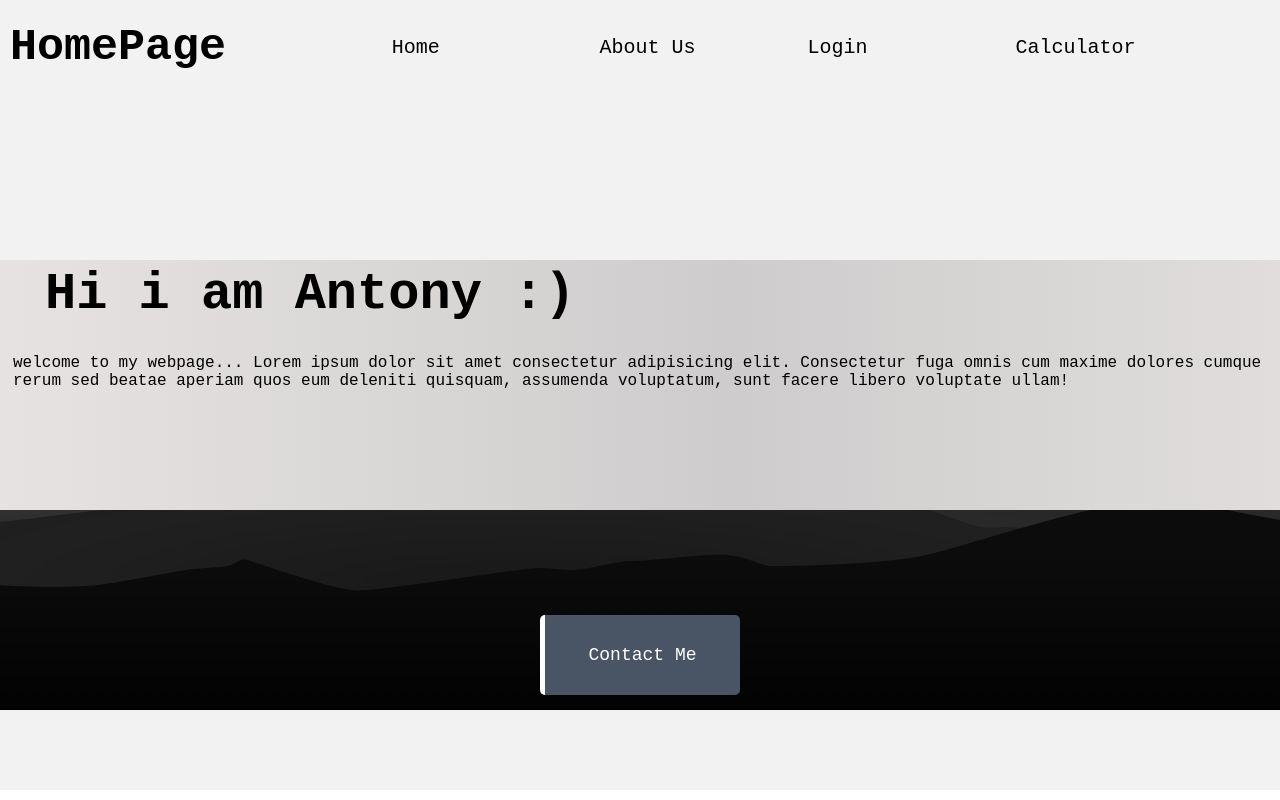
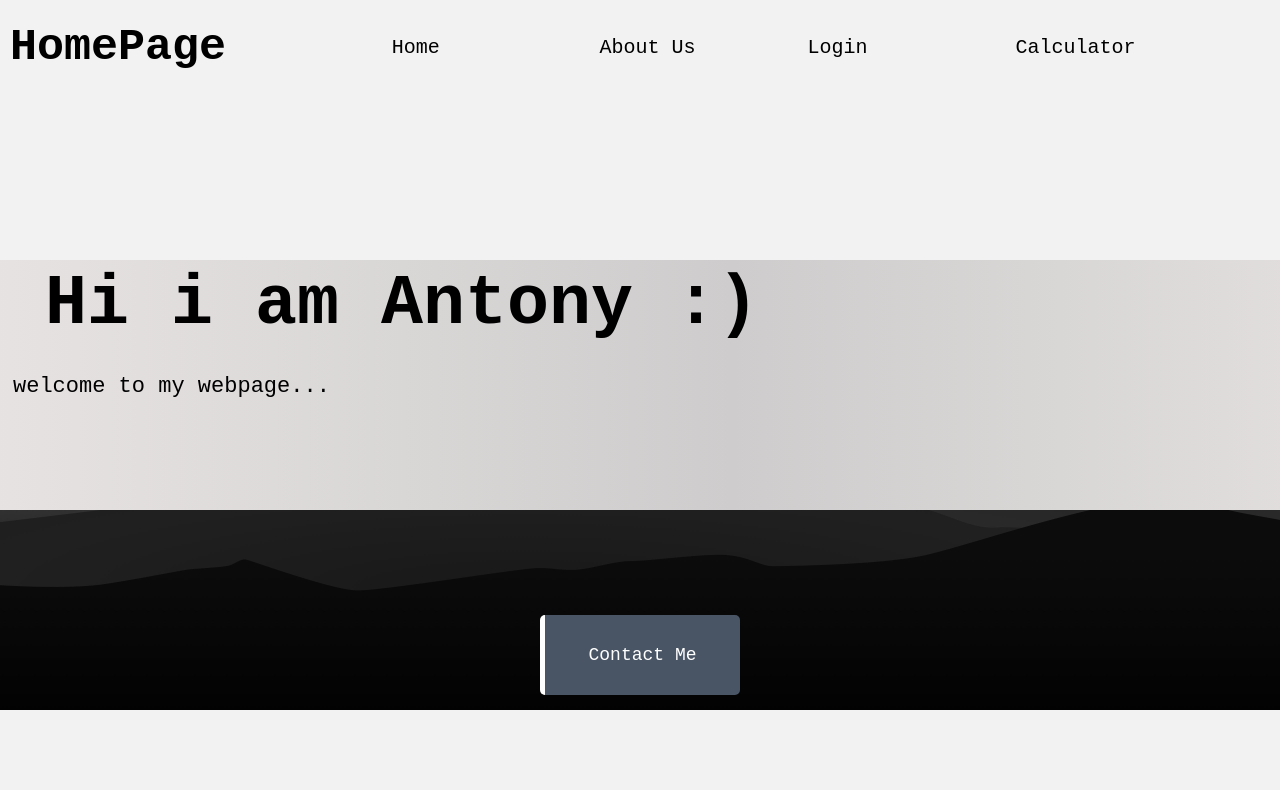
Before and after one commit to ant-x-ny/learncurvefrontend, a React (Create React App) app: page / in a window 1280 px wide. Built offline with nearby package versions, Linux system fonts and the light colour scheme.

Commit message:
Update homepage.jsx

```diff
--- a/src/components/homepage.jsx
+++ b/src/components/homepage.jsx
@@ -19,18 +19,15 @@ function HomePage(){
         style={{
           margin: '20px',
           fontFamily: "monospace",
-          fontSize: '52px',
+          fontSize: '70px',
           paddingTop: '5px',
           paddingLeft: '5px'
         }}
       >
         Hi i am Antony :)
       </h2>
-      <p style={{ fontSize: '16px', paddingLeft: '20px', color:'black', fontFamily:'monospace' }}>
-        welcome to my webpage... Lorem ipsum dolor sit amet consectetur
-        adipisicing elit. Consectetur fuga omnis cum maxime dolores cumque rerum
-        sed beatae aperiam quos eum deleniti quisquam, assumenda voluptatum,
-        sunt facere libero voluptate ullam!
+      <p style={{ fontSize: '22px', paddingLeft: '20px', color:'black', fontFamily:'monospace' }}>
+        welcome to my webpage...
       </p>
     </div>
     <div
```
